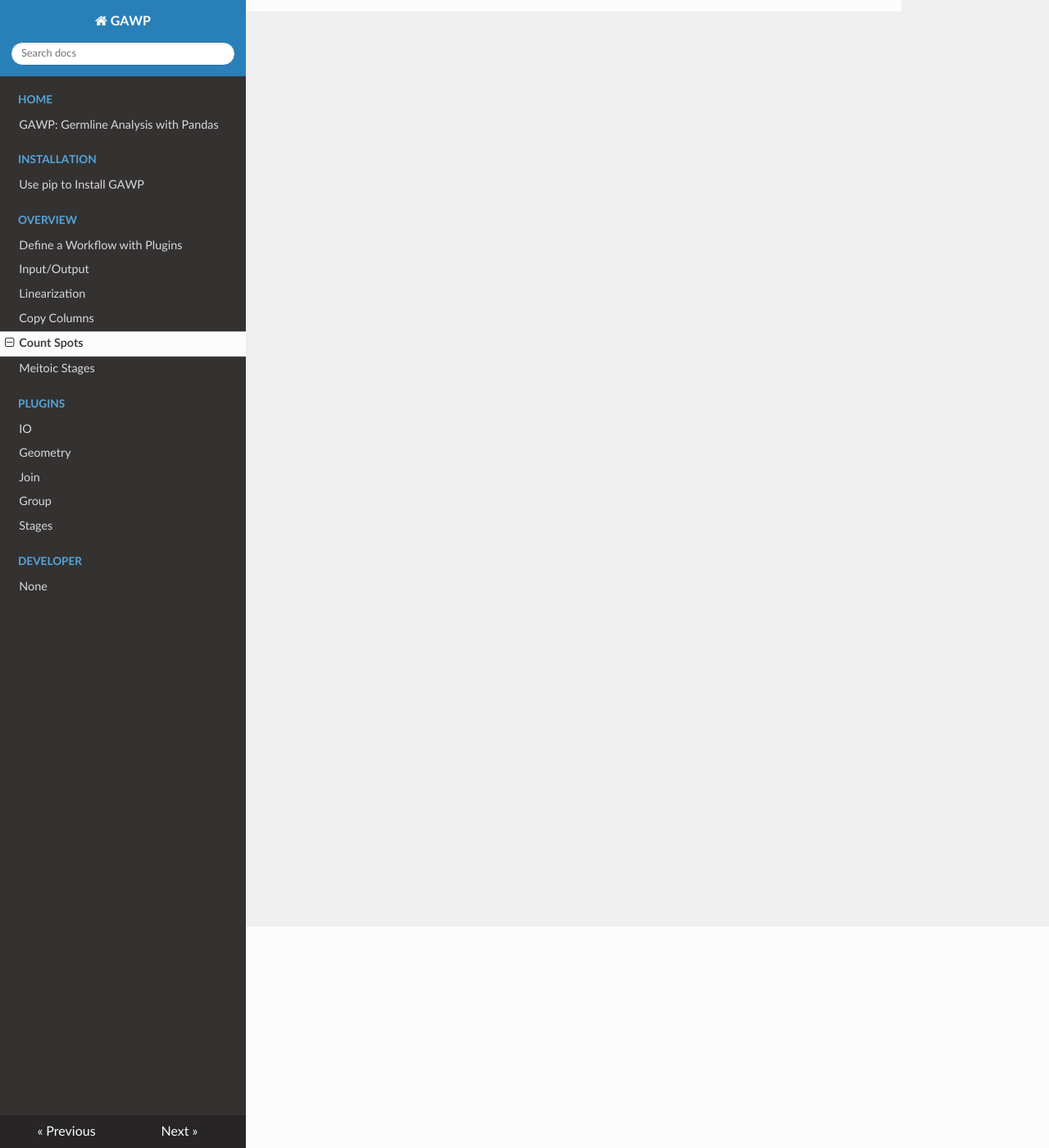
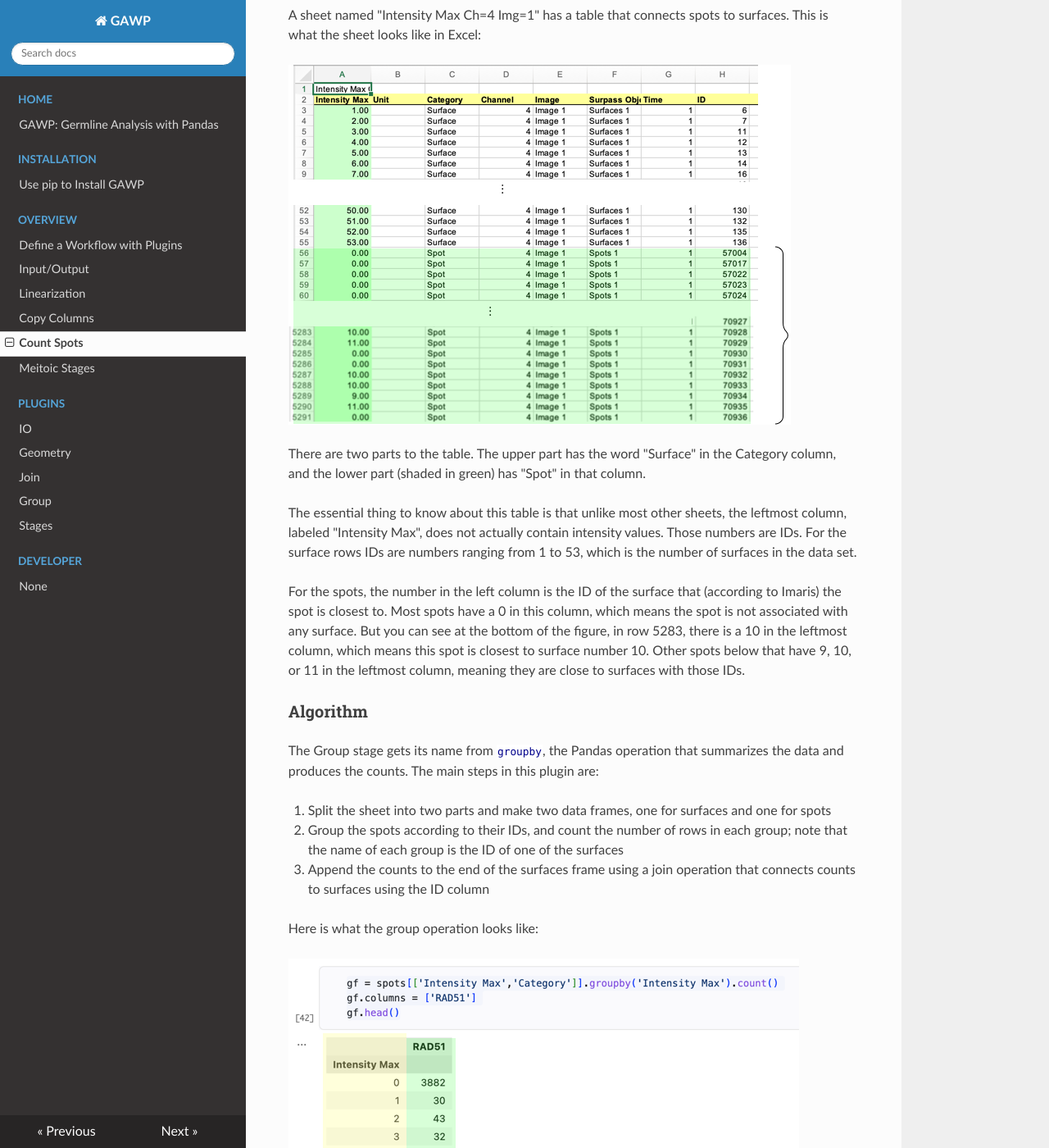
Before and after one commit to conery/gawp, an MkDocs documentation site: the page built from docs/intro_group.md, in a window 1280 px wide and 1400 px high, scrolled down 270 px. Shown: the whole window at 82% size. Built offline with MkDocs 1.6.1, drawn with Linux system fonts in a browser that asks for light colours; nearby versions of some CDN libraries; some of the changed text lies outside the part shown.

Commit message:
Add intro to group stage to docs

````diff
--- a/docs/intro_group.md
+++ b/docs/intro_group.md
@@ -1 +1,66 @@
 ## Counting Spots
+
+The Group stage summarizes the data in one of the sheets to produce counts.
+The process is best explained using a sheet from one of the example data sets.
+
+### Input Data
+
+A sheet named "Intensity Max Ch=4 Img=1" has a table that connects spots to surfaces.
+This is what the sheet looks like in Excel:
+
+<img src="../images/group_sheet.png" style="zoom:100%" />
+
+There are two parts to the table.
+The upper part has the word "Surface" in the Category column, and the lower part (shaded in green) has "Spot" in that column.
+
+The essential thing to know about this table is that unlike most other sheets, the leftmost column, labeled "Intensity Max", does not actually contain intensity values.
+Those numbers are IDs.
+For the surface rows IDs are numbers ranging from 1 to 53, which is the number of surfaces in the data set.
+
+For the spots, the number in the left column is the ID of the surface that (according to Imaris) the spot is closest to.
+Most spots have a 0 in this column, which means the spot is not associated with any surface.
+But you can see at the bottom of the figure, in row 5283, there is a 10 in the leftmost column, which means this spot is closest to surface number 10.
+Other spots below that have 9, 10, or 11 in the leftmost column, meaning they are close to surfaces with those IDs.
+
+### Algorithm
+
+The Group stage gets its name from `groupby`, the Pandas operation that summarizes the data and produces the counts.
+The main steps in this plugin are:
+
+1. Split the sheet into two parts and make two data frames, one for surfaces and one for spots
+
+1. Group the spots according to their IDs, and count the number of rows in each group; note that the name of each group is the ID of one of the surfaces
+
+1. Append the counts to the end of the surfaces frame using a join operation that connects counts to surfaces using the ID column
+
+Here is what the group operation looks like:
+
+<img src="../images/group_count.png" style="zoom:100%" />
+
+Note that the first row is the count of the number of spots that have 0 in the "Intensity Max" column.
+This count is ignored when the counts are joined with the surfaces.
+
+The result of that join is shown below.
+The yellow shading highlights the fact that the join is using the column named "Intensity Max" and that this column appears in both the spots and surfaces frames.
+
+<img src="../images/group_final.png" style="zoom:100%" />
+
+### Configuring the Group Plugin
+
+This grouping operation can be generalized to apply to other data sets, as well.
+The configuration section for the plugin needs to specify the name of the sheet to use, the names of the columns that divide the sheet into the main data and the rows to use for groups, and the name of the output column.
+
+This is the configuration section that was used for the example data shown above:
+
+```
+[group.intensity]
+sheet = 'Intensity Max Ch=4 Img=1'
+category_column = 'Category'
+category = 'Surface'
+group = 'Spot'
+column = 'Intensity Max'
+aggregation_function = 'count'
+aggregation_name = 'RAD51'
+```
+
+The full details of all of the options and their default values is in the documentation of the [Group Plugin](group.md).
````
Also changed, not shown: docs/images/group_count.png (added), docs/images/group_final.png (added), docs/images/group_sheet.png (added).
